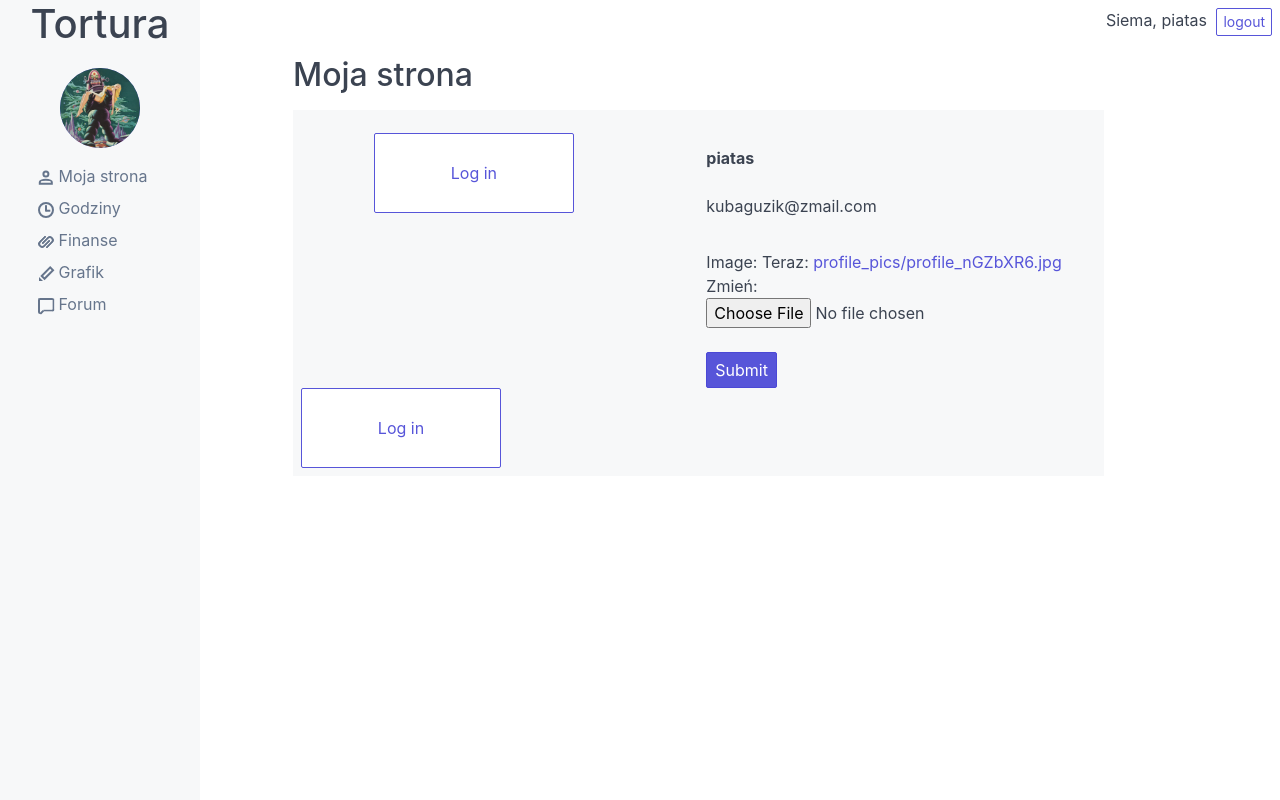
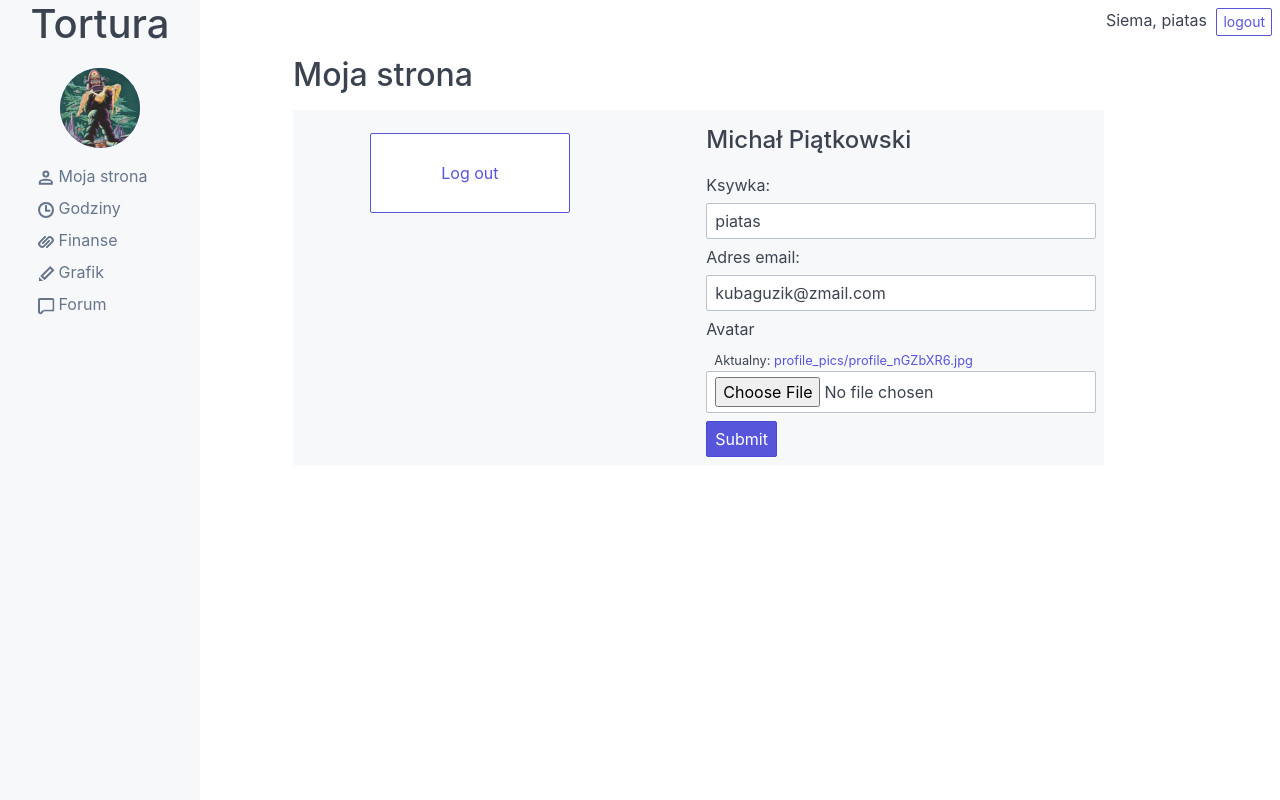
Before and after one commit to mcpiatkowski/future_collars_final, a Django app: page /my_site/ in a window 1280 px wide. Run offline with Django 3.2, Linux system fonts and the light colour scheme; a user stored in the database is signed in; data comes from the database, SQL or seed files in the repository; both versions use the stored data as it was after the commit.

Commit message:
my site styled

```diff
--- a/commentsdep/articles/admin.py
+++ b/commentsdep/articles/admin.py
@@ -31,7 +31,7 @@
 
 
 class ProfileAdmin(admin.ModelAdmin):
-    fields = ['user', 'image', 'rate']
+    fields = ['user', 'image', 'rate', 'logged']
 
 
 admin.site.register(Article, ArticleAdmin)
--- a/commentsdep/articles/forms.py
+++ b/commentsdep/articles/forms.py
@@ -1,5 +1,6 @@
 from django.forms import ModelForm
 from django import forms
+from django.contrib.auth.models import User
 from django.contrib.auth.forms import UserCreationForm
 from django.contrib.auth.models import User
 from .models import Comment, Article, Profile
@@ -58,7 +59,25 @@
         ]
 
 
+class UserUpdateForm(forms.ModelForm):
+    class Meta:
+        model = User
+        fields = [
+            'username',
+            'email',
+        ]
+
+        widgets = {
+            'username': forms.TextInput(attrs={'class': 'form-input'}),
+            'email': forms.TextInput(attrs={'class': 'form-input'}),
+        }
+
+
 class ProfileForm(forms.ModelForm):
     class Meta:
         model = Profile
         fields = ['image']
+
+        widgets = {
+            'image': forms.FileInput(attrs={'class': 'form-input'}),
+        }
--- a/commentsdep/articles/templates/articles/finance.html
+++ b/commentsdep/articles/templates/articles/finance.html
@@ -2,8 +2,8 @@
 
 {% block content %}
 <h2>Finanse</h2>
-<p>Przepracowałeś/aś {{ payslip.month_hours }} godzin w tym miesiącu. </p>
-<p>Twoja wypłata za miesiąc {{ payslip.month }}: {{ payslip.month_salary }} PLN </p>
+<p>Przepracowałeś/aś {{ payslip.month_hours|floatformat:2 }} godzin w tym miesiącu. </p>
+<p>Twoja wypłata za miesiąc {{ payslip.month }}: {{ payslip.month_salary|floatformat:2 }} PLN </p>
 <p>Twoja stawka: {{ user.profile.rate }} </p>
 <h4>Czarna lista</h4>
 {% endblock %}
--- a/commentsdep/articles/templates/articles/my_site.html
+++ b/commentsdep/articles/templates/articles/my_site.html
@@ -18,24 +18,22 @@
                 </a>
             </p>
         </div>
-        <div class="column col-6 col-lg-12 col-ml-auto mt-2">
-            <p class="tile-title" style="margin-top: 1rem;"><b>{{ user.username }}</b></p>
-            <p class="tile-subtitle">{{ user.email }}</p>
-        </div>
         <div class="column col-6 col-ml-auto mt-2">
-            <form method="POST" class="form-group" enctype="multipart/form-data">
+            <h4>{{ user.first_name }} {{ user.last_name }} </h4>
+            <form method="POST" class="form-group mt-2" enctype="multipart/form-data">
                 {% csrf_token %}
-                {{ user_form.as_p }}
-                {{ profile_form.as_p }}
+                <label class="form-label" for="id_username">Ksywka:</label>
+                {{ user_form.username }}
+                <label class="form-label" for="id_email">Adres email:</label>
+                {{ user_form.email }}
+                <label class="form-label" for="id_image">Avatar</label>
+                <span class="mx-2 text-tiny">
+                    Aktualny:
+                    <a href="/media/profile_pics/profile_nGZbXR6.jpg">profile_pics/profile_nGZbXR6.jpg</a>
+                </span>
+                {{ profile_form.image }}
                 <input type="hidden" name="submit_type" value="image" />
-                <input class="btn btn-primary" type="submit" name="Update">
-            </form>
-        </div>
-        <div class="colum col-12">
-            <form method="POST" class="form-group">
-                {% csrf_token %}
-                <input type="hidden" name="submit_type" value="login" />
-                <button type="submit" class="btn ml-2" style="width: 10rem; height: 4rem;">Log in</button>
+                <input class="btn btn-primary mt-2" type="submit" name="Update">
             </form>
         </div>
     </div>
--- a/commentsdep/articles/views.py
+++ b/commentsdep/articles/views.py
@@ -12,7 +12,7 @@
 from django.contrib.auth.decorators import login_required
 from django.contrib.auth import authenticate, login, logout
 from django.contrib import messages
-from .forms import CommentForm, CommentCreateForm, CreateUserForm, ProfileForm, ArticleCreateForm
+from .forms import CommentForm, CommentCreateForm, CreateUserForm, ProfileForm, ArticleCreateForm, UserUpdateForm
 from datetime import datetime, date
 from .filters import ArticleFilter
 import decimal
@@ -96,7 +96,7 @@
             messages.warning(self.request, f'Komentarz wysłany do moderacji')
             messages.error(self.request, f'Proszę się wyrażać!')
             return HttpResponseRedirect(reverse('articles:article-detail',
-                kwargs={'pk': self.kwargs['pk']}
+                kwargs={'pk': self.kwargs['article_id']}
                 ))
             messages.success(self.request, f'Dodano post.')
         return super().form_valid(form)
@@ -130,7 +130,9 @@
 
     def get_context_data(self, **kwargs):
         context = super().get_context_data(**kwargs)
-        context['user_form'] = self.request.user
+        context['login_status'] = self.request.user.profile.logged
+        context['user'] = self.request.user
+        context['user_form'] = UserUpdateForm(instance=self.request.user)
         context['profile_form'] = ProfileForm(instance=self.request.user.profile)
         return context
 
@@ -140,12 +142,9 @@
         if submit_type == 'image':
             form = ProfileForm(self.request.POST, self.request.FILES, instance=self.request.user.profile)
             return super().form_valid(form)
-        if submit_type == 'login':
-            print("LOGIN!")
-            return super().form_valid(form)
 
 
-@login_required(login_url='/articles/login')
+@login_required(login_url='/accounts/login')
 def finance_view(request):
     user = request.user
     payslip = apps.get_model('articles.Payslip').objects.filter(user=user).last()
@@ -157,24 +156,24 @@
 
 
 @login_required(login_url='/accounts/login')
-def login_button(request, user_id):
+def login_button(request):
     if request.user.is_authenticated:
         ip = request.META.get('REMOTE_ADDR')
         print("MOJE IP: ", ip)
-        user = User.objects.get(pk=user_id)
+        user = request.user
         user.profile.logged = True
         user.profile.save()
         login_status = user.profile.logged
         user.hoursworked_set.create(
             start=timezone.now(),
             )
-    return redirect("articles:my-site", user_id=user_id)
+    return redirect("articles:my-site")
 
 
-@login_required(login_url='/articles/login')
-def logout_button(request, user_id):
+@login_required(login_url='/accounts/login')
+def logout_button(request):
     if request.user.is_authenticated:
-        user = User.objects.get(pk=user_id)
+        user = request.user
         if user.profile.logged:
             user.profile.logged = False
             user.profile.save()
@@ -183,4 +182,4 @@
             salary = apps.get_model('articles.HoursWorked').objects.total_salary(hours)
             apps.get_model('articles.Payslip').objects.update(hours)
             hours.save()
-    return redirect("articles:my-site", user_id=user_id)
+    return redirect("articles:my-site")
```
Also changed, not shown: commentsdep/db.sqlite3, commentsdep/media/profile_pics/frodo-baggins_IAdnTP0.jpg (added), commentsdep/media/profile_pics/profile_nGZbXR6.jpg (added).
